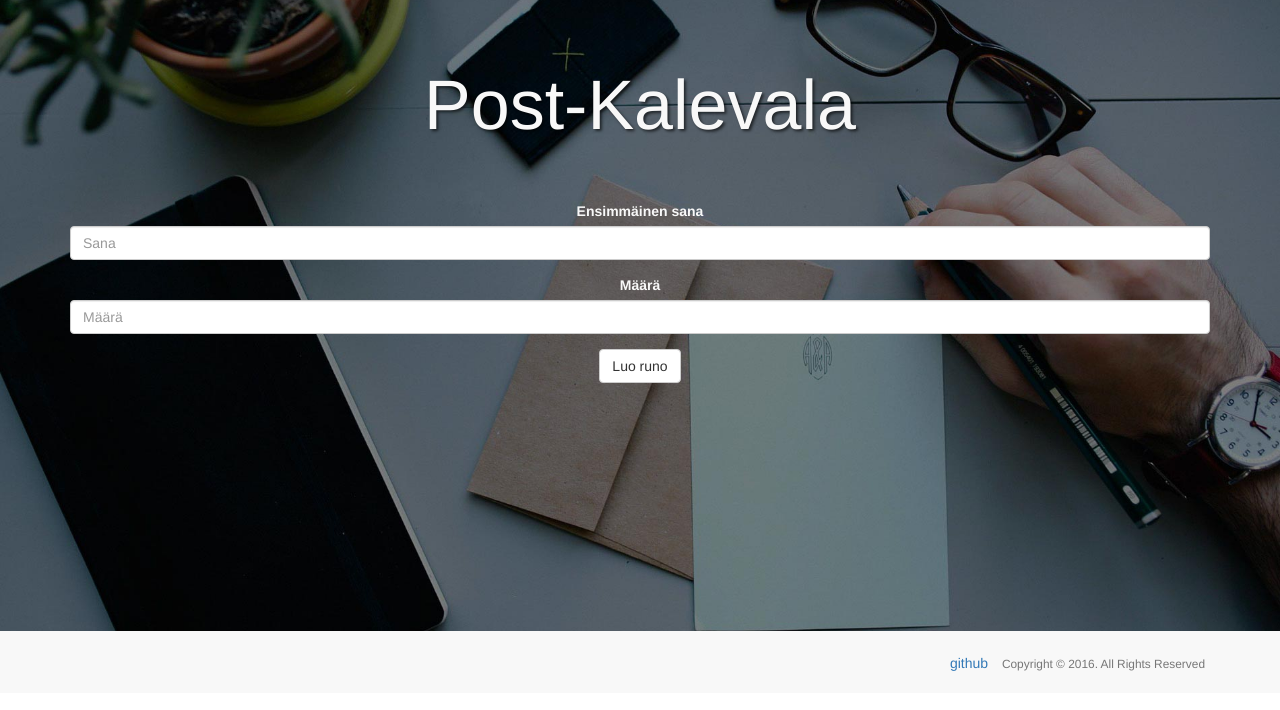
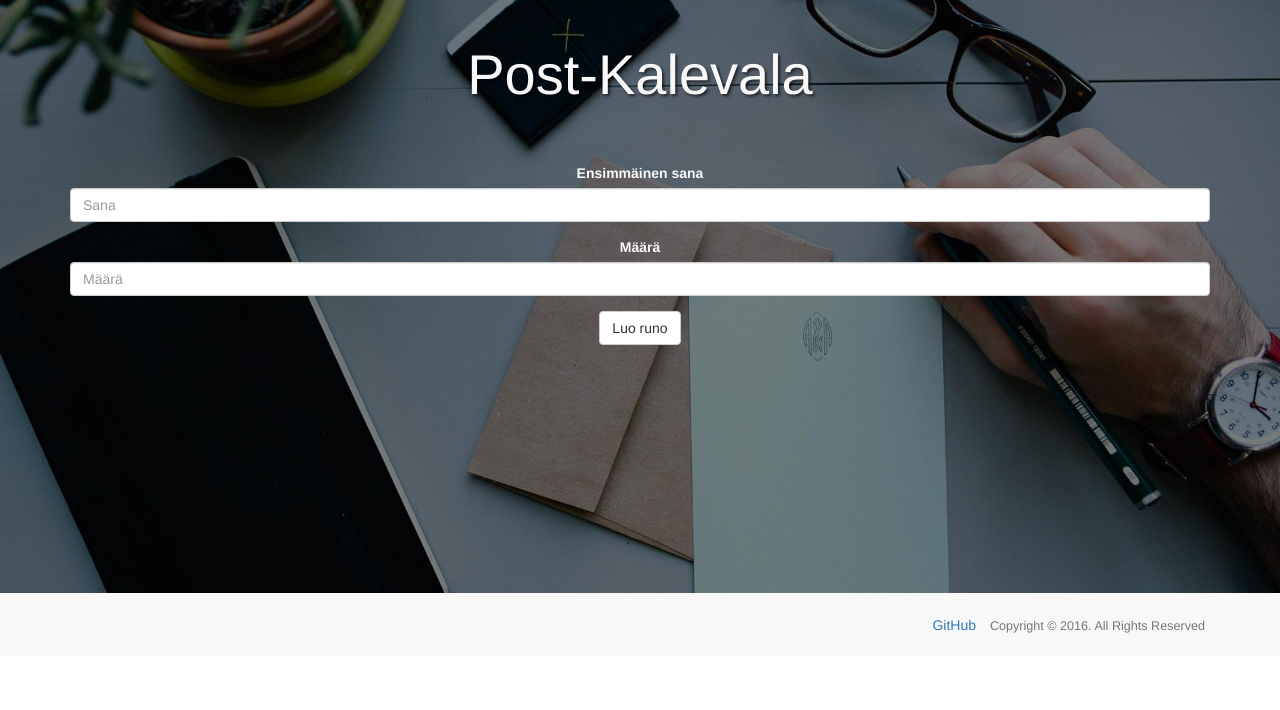
Before and after one commit to rovaniemi/Runous, a plain HTML site: page index.html in a window 1280 px wide. Drawn offline with Linux system fonts and the light colour scheme.

Commit message:
some stylizzz

```diff
--- a/css/grid.css
+++ b/css/grid.css
@@ -20,14 +20,14 @@ h3 {
 }
 .intro-message {
     position: relative;
-    padding-top: 5%;
+    padding-top: 3%;
     padding-bottom: 5%;
 }
 
 .intro-message > h1 {
     margin: 0;
     text-shadow: 2px 2px 3px rgba(0,0,0,0.6);
-    font-size: 5em;
+    font-size: 4em;
 }
 .row .row {
   margin-top: 1rem;
--- a/index.html
+++ b/index.html
@@ -49,10 +49,10 @@
             <ul class="list-inline" style="float:right;">
 
                 <li>
-                    <a href="https://github.com/rovaniemi/Runous">github</a>
+                    <a href="https://github.com/rovaniemi/Runous">GitHub</a>
                 </li>
                 <li>
-                  <p class="copyright text-muted small">Copyright &copy; 2016. All Rights Reserved</p>
+                  <p class="copyright text-muted small" style="font-size: 90%;">Copyright &copy; 2016. All Rights Reserved</p>
                 </li>
             </ul>
 
```
